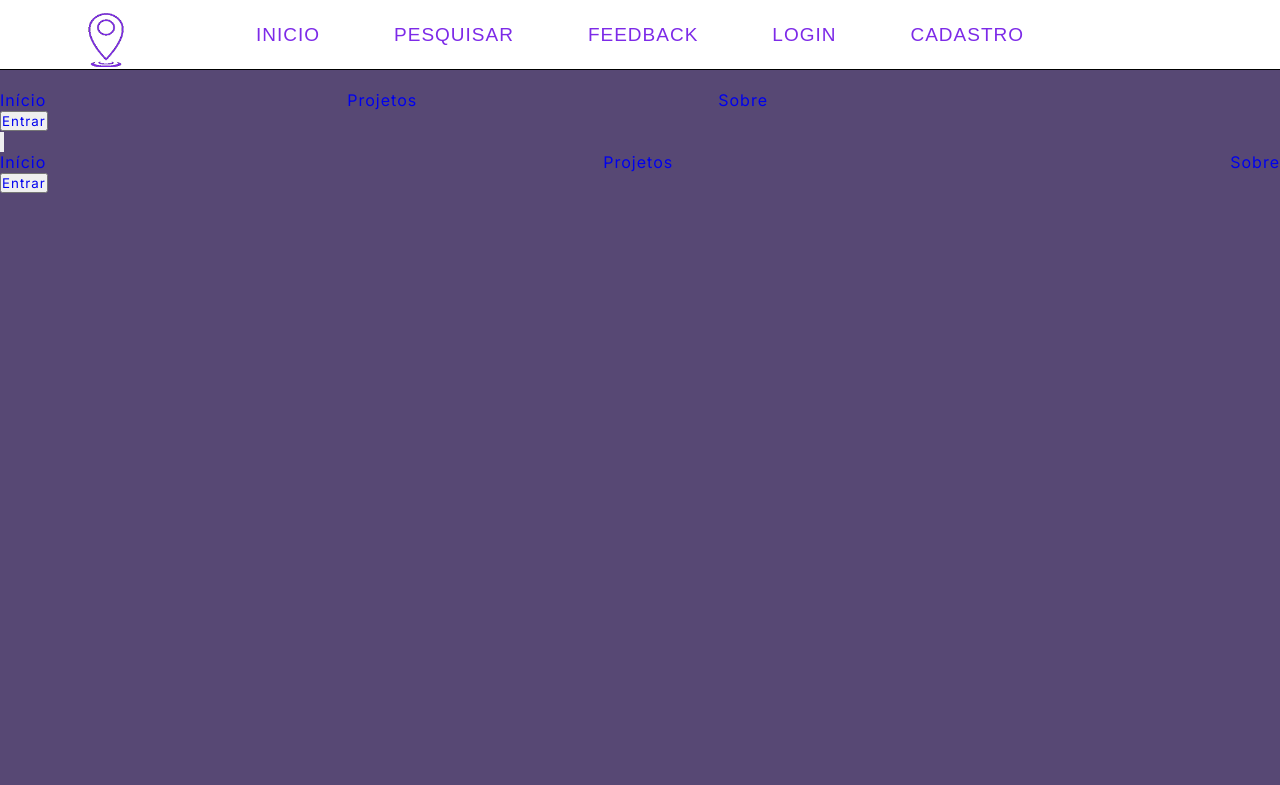
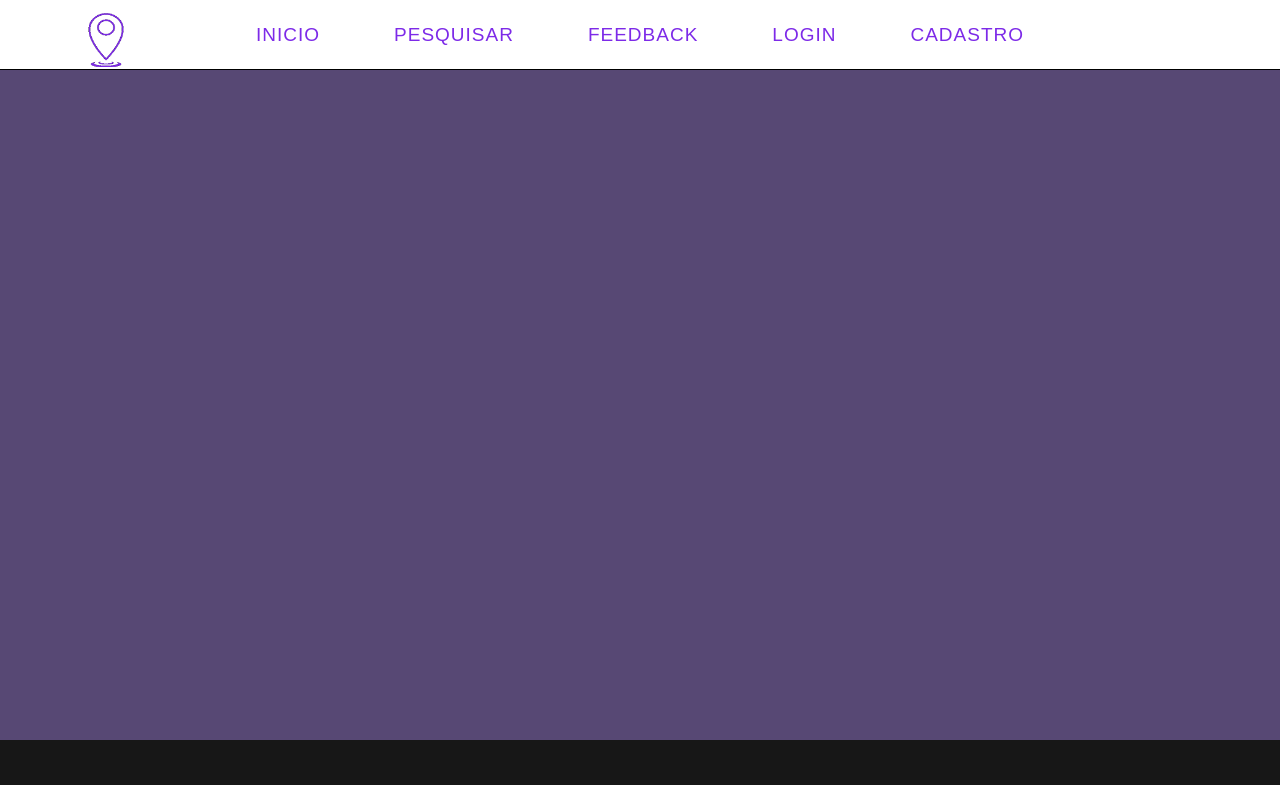
Before and after one commit to DasicTech/FrontEnd-VemAqui, a plain HTML site: page pesquisa.html in a window 1280 px wide. Shown: the top 785 px of the page. Drawn offline with Linux system fonts and the light colour scheme; a web font is replaced by a local one.

Commit message:
Atualização

```diff
--- a/pesquisa.html
+++ b/pesquisa.html
@@ -39,35 +39,7 @@
     </section>
 
 
-    <header>
-      <nav class="nav-bar">
-      <div class="logo">
-      <img class="logo-menu" src="img/logopngpequena.png" alt="">
-      </div>
-      <div class="nav-list">
-      <ul>
-      <li class="nav-item"><a href="#" onclick="voltar()" class="nav-link">Início</a></li>
-      <li class="nav-item"><a href="#" class="nav-link">Projetos</a></li>
-      <li class="nav-item"><a href="#" class="nav-link"> Sobre</a></li>
-      </ul>
-      </div>
-      <div class="login-button">
-      <button><a href="http://127.0.0.1:5500/lave_em_casa_start-main/frontend_lave_em_casa/login_proprietario.html">Entrar</a>
-      </div>
-      <div class="mobile-menu-icon">
-      <button onclick="menuShow()"><img class="icon" src="img/menu_white_36dp.svg" alt=""></button>
-      </div>
-      </nav>
-      <div class="mobile-menu">
-      <ul>
-      <li class="nav-item"><a href="#" class="nav-link">Início</a></li>
-      <li class="nav-item"><a href="#" class="nav-link">Projetos</a></li>
-      <li class="nav-item"><a href="#" class="nav-link">Sobre</a></li>
-      </ul>
-      <div class="login-button">
-      <button><a href="#">Entrar</a></button>
-      </div>
-      </header>
+
 
 
 
```
